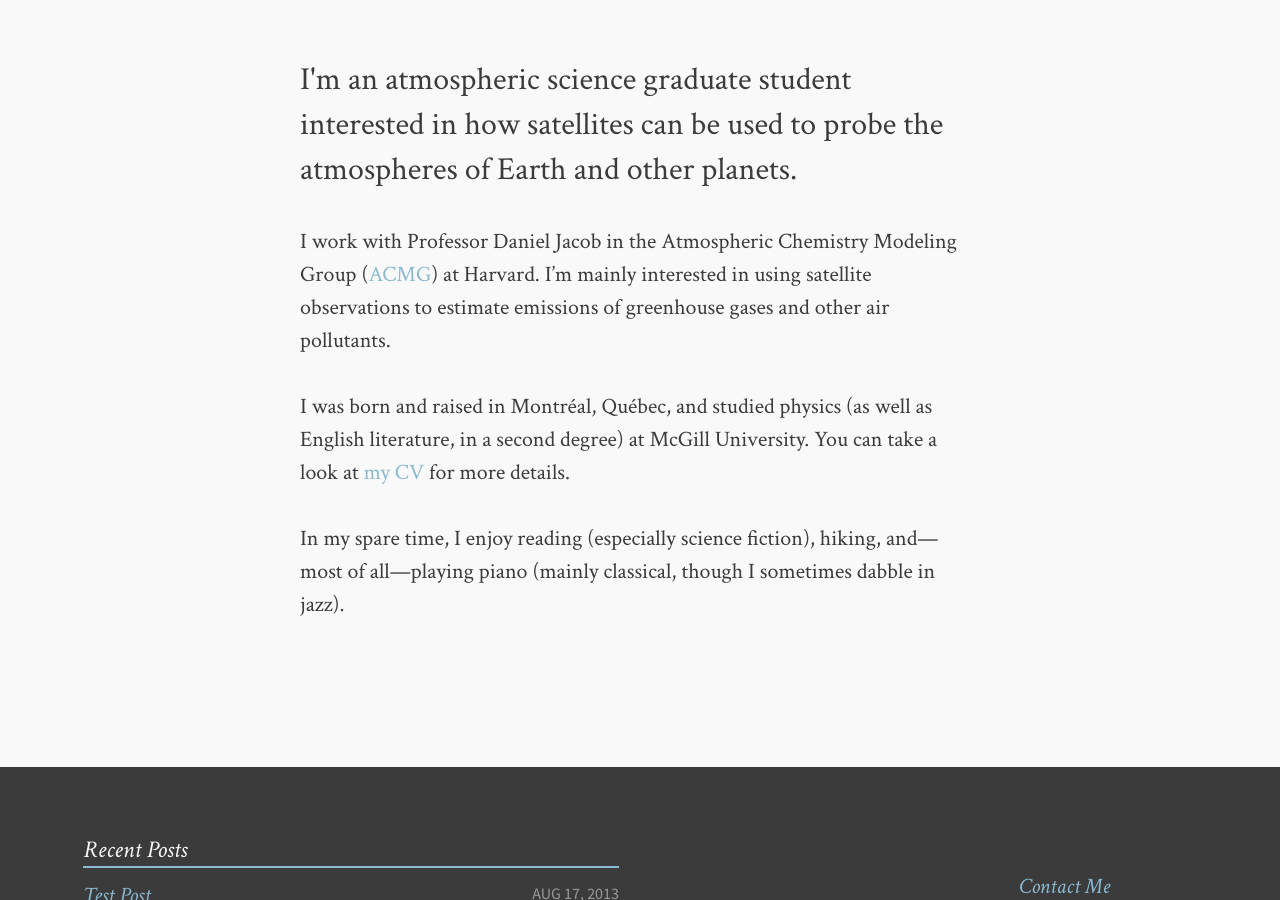
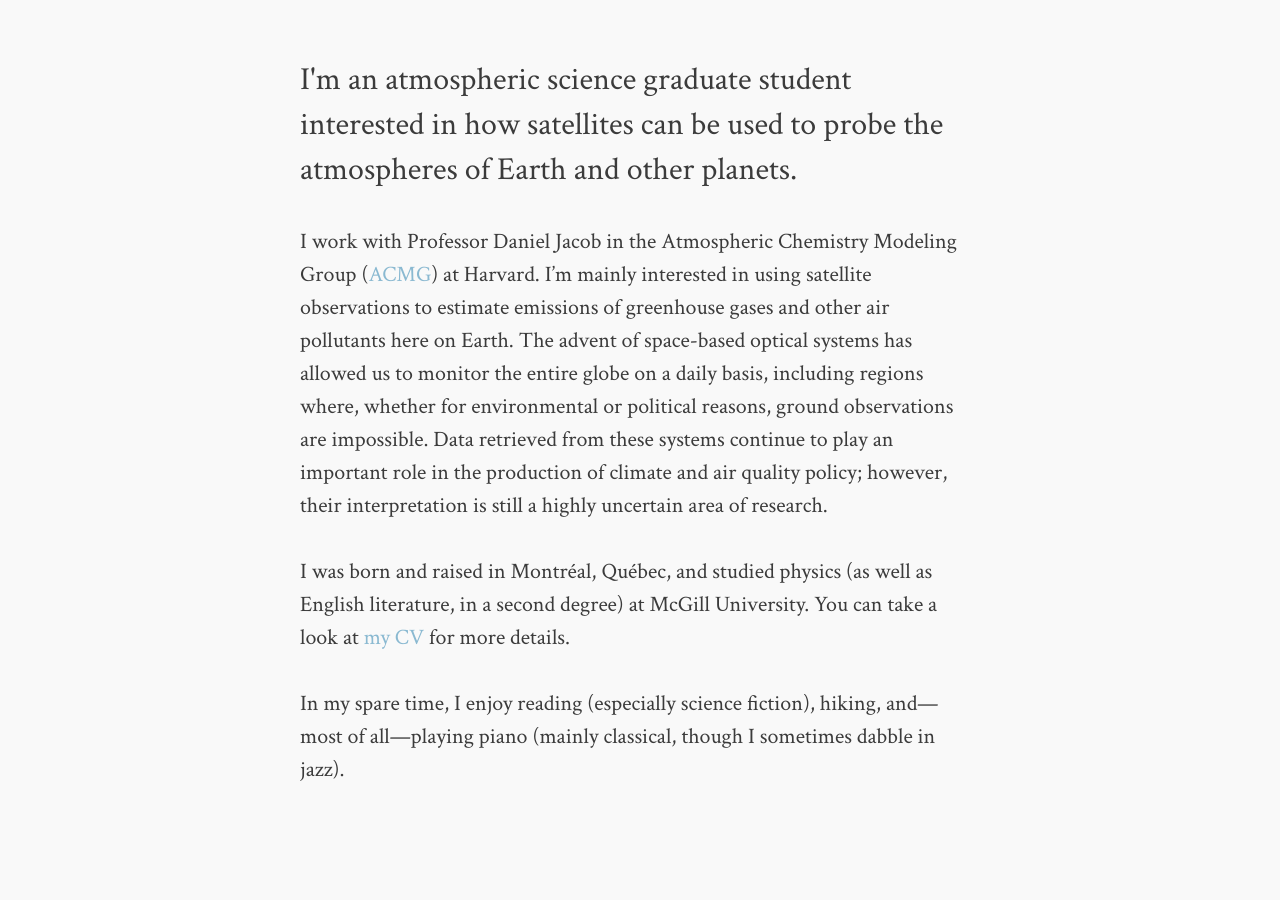
Before and after one commit to djvaron/djvaron.github.io, a Jekyll site: the page built from about.md, in a window 1280 px wide and 900 px high, scrolled down 558 px. Built offline with Jekyll 4.4.1, drawn with Linux system fonts in a browser that asks for light colours.

Commit message:
Update about.md

```diff
--- a/about.md
+++ b/about.md
@@ -8,7 +8,7 @@ image:
   feature: about.JPG
 ---
 
-I work with Professor Daniel Jacob in the Atmospheric Chemistry Modeling Group ([ACMG](http://acmg.seas.harvard.edu/)) at Harvard. I'm mainly interested in using satellite observations to estimate emissions of greenhouse gases and other air pollutants.
+I work with Professor Daniel Jacob in the Atmospheric Chemistry Modeling Group ([ACMG](http://acmg.seas.harvard.edu/)) at Harvard. I'm mainly interested in using satellite observations to estimate emissions of greenhouse gases and other air pollutants here on Earth. The advent of space-based optical systems has allowed us to monitor the entire globe on a daily basis, including regions where, whether for environmental or political reasons, ground observations are impossible. Data retrieved from these systems continue to play an important role in the production of climate and air quality policy; however, their interpretation is still a highly uncertain area of research.
 
 I was born and raised in Montr&#233;al, Qu&#233;bec, and studied physics (as well as English literature, in a second degree) at McGill University. You can take a look at <a href="{{ site.url }}/cv.pdf">my CV</a> for more details.
 
```
